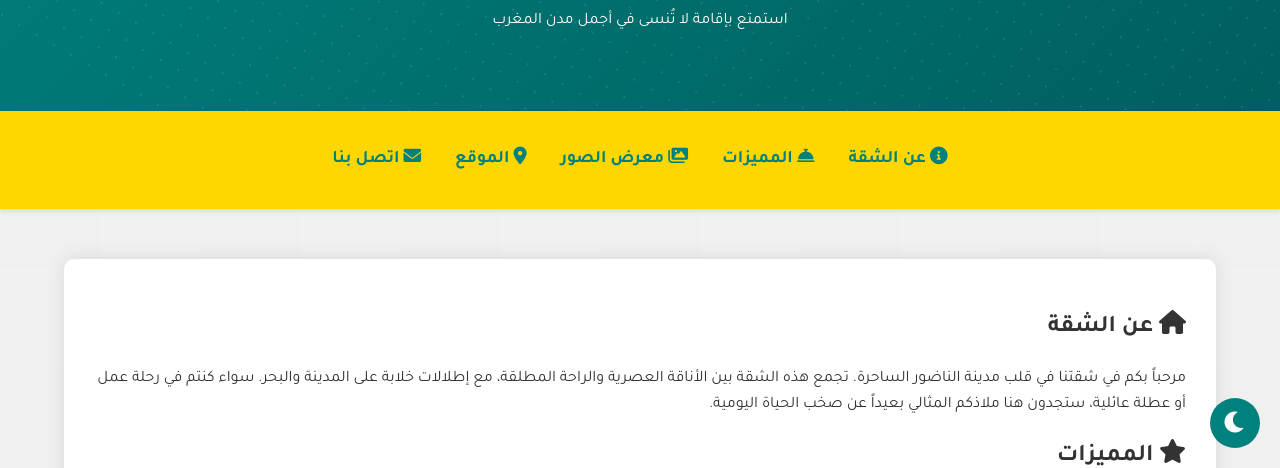
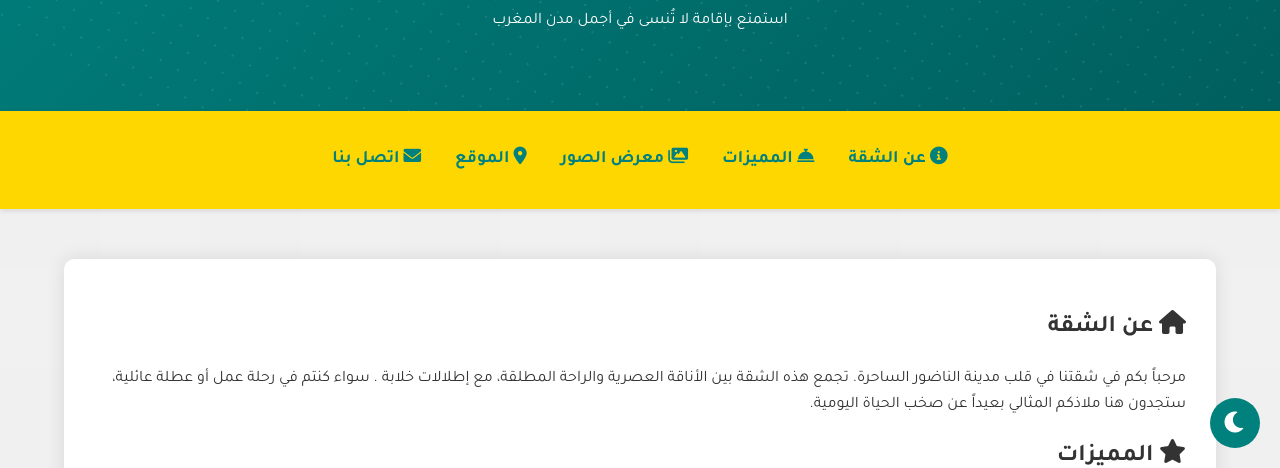
Before and after one commit to MEDELBOU3/stayease, a plain HTML site: page index.html in a window 1280 px wide. Shown: the part 332-800 px from the top of the page. Drawn offline with Linux system fonts and the light colour scheme.

Commit message:
Update index.html

```diff
--- a/index.html
+++ b/index.html
@@ -350,7 +350,7 @@
         <div class="main-content">
             <section id="about">
                 <h2><i class="fas fa-home"></i> عن الشقة</h2>
-                <p>مرحباً بكم في شقتنا  في قلب مدينة الناضور الساحرة. تجمع هذه الشقة بين الأناقة العصرية والراحة المطلقة، مع إطلالات خلابة على المدينة والبحر. سواء كنتم في رحلة عمل أو عطلة عائلية، ستجدون هنا ملاذكم المثالي بعيداً عن صخب الحياة اليومية.</p>
+                <p>مرحباً بكم في شقتنا  في قلب مدينة الناضور الساحرة. تجمع هذه الشقة بين الأناقة العصرية والراحة المطلقة، مع إطلالات خلابة . سواء كنتم في رحلة عمل أو عطلة عائلية، ستجدون هنا ملاذكم المثالي بعيداً عن صخب الحياة اليومية.</p>
             </section>
 
             <section id="amenities">
```
